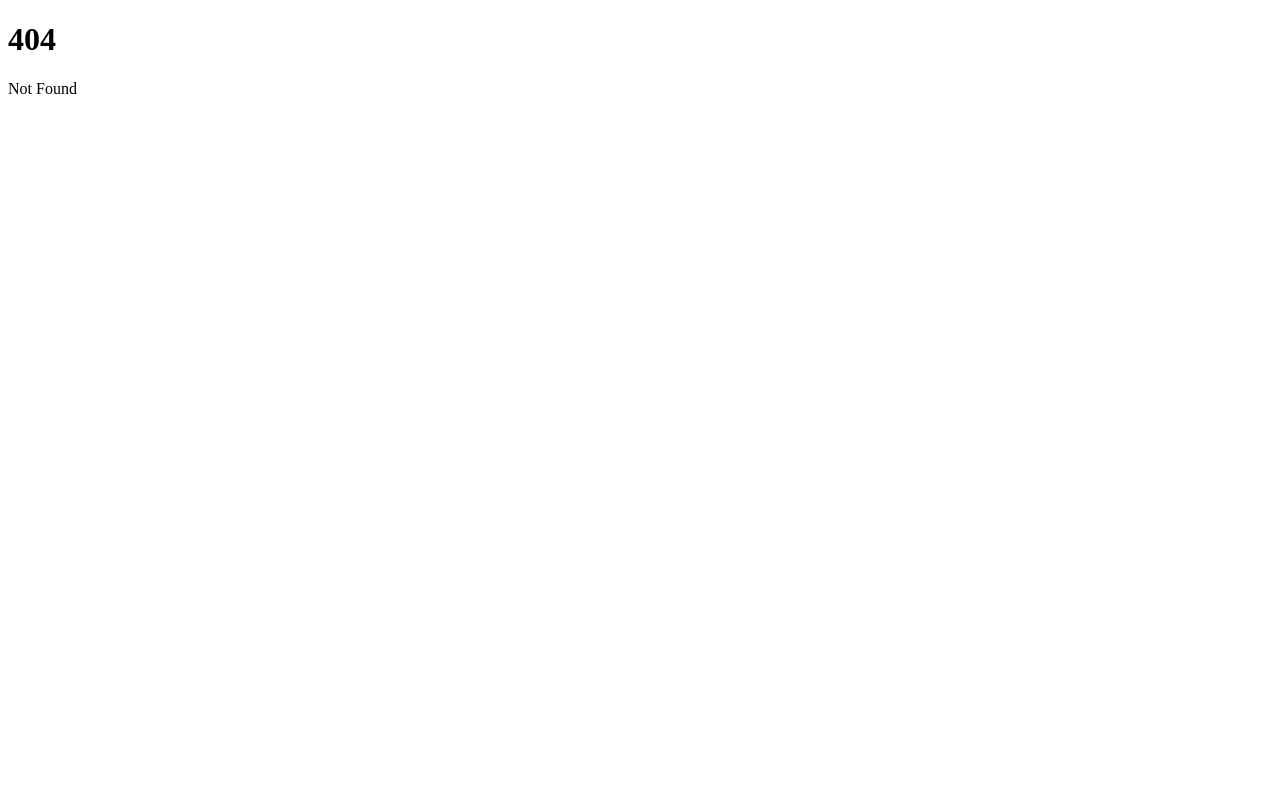
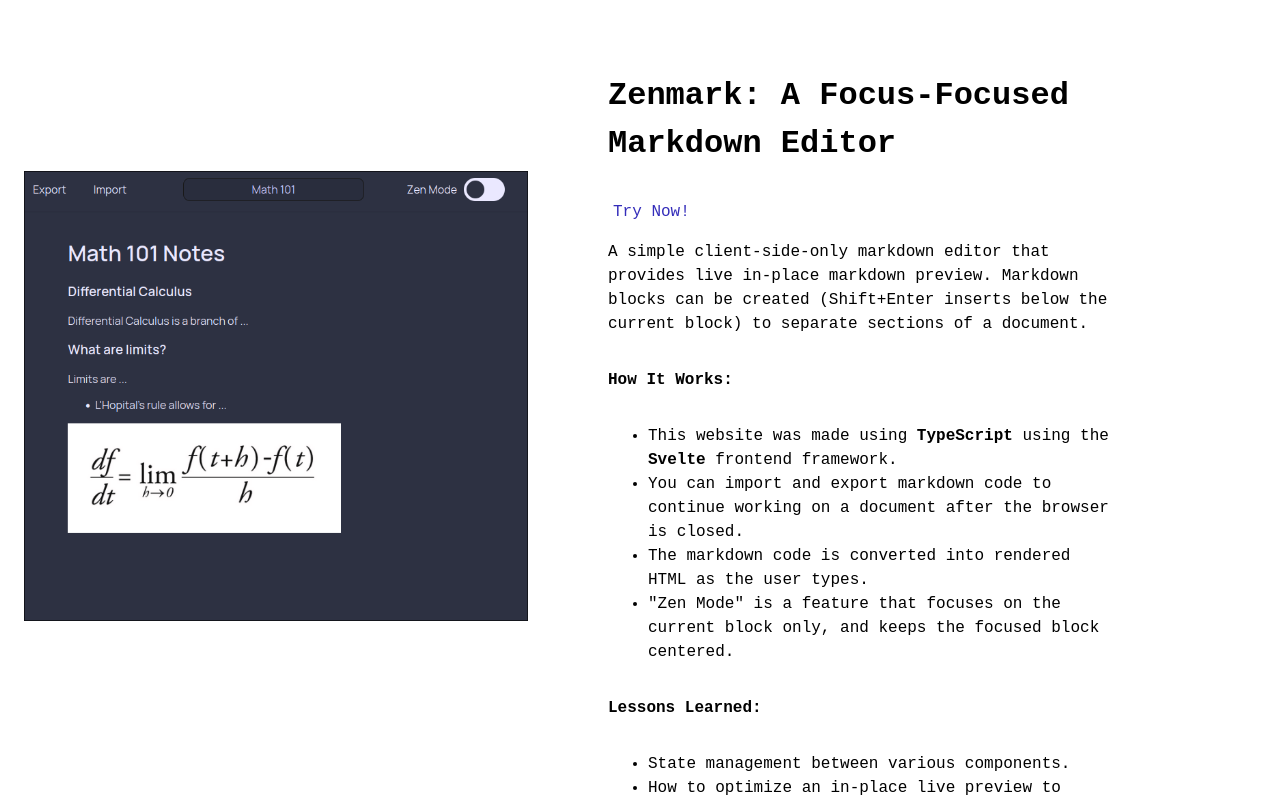
Before and after one commit to dgrco/portfolio, a SvelteKit app: page /zenmark in a window 1280 px wide. Before the commit this address had no page. Shown: the top 800 px of the page. Built offline with nearby package versions, Linux system fonts and the light colour scheme.

Commit message:
Added zenmark

```diff
--- a/src/routes/+page.svelte
+++ b/src/routes/+page.svelte
@@ -2,6 +2,7 @@
 	import Card from '$lib/components/Card.svelte';
 	import chess_engine_1 from '$lib/assets/chess_engine_1.png';
 	import visualizer from '$lib/assets/visualizer.png';
+    import zenmark from '$lib/assets/zenmark.png';
 </script>
 
 <div class="showcase flex flexcol colhcenter">
@@ -16,6 +17,7 @@
 		<div class="flex hcenter cards">
 			<Card url="/chess-engine" img={chess_engine_1} label="Chess Engine" tags={['C++', 'SFML', 'Game']} />
 			<Card url="/algorithm-visualizer" img={visualizer} label="Algorithm Visualizer" tags={['JS/TS', 'Svelte', 'CSS']} />
+			<Card url="/zenmark" img={zenmark} label="Zenmark: Markdown Editor" tags={['JS/TS', 'Svelte', 'CSS']} />
 		</div>
 	</div>
 </div>
--- /dev/null
+++ b/src/routes/zenmark/+page.svelte
@@ -0,0 +1,118 @@
+<script>
+	import visualizer from '$lib/assets/zenmark.png';
+</script>
+
+<div class="showcase">
+	<div class="image">
+		<img src={visualizer} alt="" />
+	</div>
+	<div class="content">
+		<p class="title">Zenmark: A Focus-Focused Markdown Editor</p>
+        <a class="try" href="https://zenmark.netlify.app/">Try Now!</a>
+		<p>A simple client-side-only markdown editor that provides live in-place markdown
+        preview. Markdown blocks can be created (Shift+Enter inserts below the current
+        block) to separate sections of a document.</p>
+		<p><strong>How It Works:</strong></p>
+		<ul>
+			<li>
+				This website was made using <strong>TypeScript</strong> using the <strong>Svelte</strong> frontend framework.
+			</li>
+			<li>
+				You can import and export markdown code to continue working on a document after the browser is closed.
+			</li>
+			<li>
+				The markdown code is converted into rendered HTML as the user types.
+			</li>
+			<li>
+				"Zen Mode" is a feature that focuses on the current block only, and keeps the focused block centered.
+			</li>
+		</ul>
+		<p><strong>Lessons Learned:</strong></p>
+		<ul>
+			<li>State management between various components.</li>
+			<li>How to optimize an in-place live preview to avoid splitting the screen.</li>
+			<li>How to import and export markdown code in a standard format.</li>
+		</ul>
+		<p><strong>Want To Check It Out?</strong></p>
+		<p>
+			Check out the live website <a class="try" href="https://zenmark.netlify.app/">here</a>. 		</p>
+	</div>
+</div>
+
+<style>
+	.showcase {
+		display: flex;
+		height: 98vh;
+		margin-left: 1rem;
+	}
+
+    .try {
+        max-width: 5rem;
+    }
+
+	.image {
+		margin: auto 0;
+	}
+
+	.content {
+		display: flex;
+		flex-direction: column;
+		margin: 2rem 10rem 0 5rem;
+	}
+
+	* {
+		font-family: 'Space Mono', monospace;
+        line-height: 1.5;
+	}
+
+    a {
+        color: #342dba;
+        text-decoration: none;
+        border-radius: 10px;
+        padding: 0 5px;
+    }
+
+    a:hover {
+        background-color: #342dba;
+        color: white;
+        transition: ease-in-out 300ms;
+    }
+
+	.title {
+		font-weight: 600;
+		font-size: 2rem;
+	}
+
+    @media (max-width: 768px) {
+        .showcase {
+            flex-direction: column;
+        }
+
+        img {
+            max-width: 75%;
+            display: block;
+            margin: 20px auto;
+        }
+
+        .content {
+            margin: 1rem 1rem;
+        }
+
+        .image {
+            margin: 0 auto;
+        }
+    }
+
+    @media (min-width: 769px) and (max-width: 1300px) {
+        .image {
+            flex-basis: 50%;
+        }
+        img {
+            width: 100%;
+        }
+        .content {
+            flex-basis: 50%;
+        }
+    }
+
+</style>
```
Also changed, not shown: src/lib/assets/zenmark.png (added).
